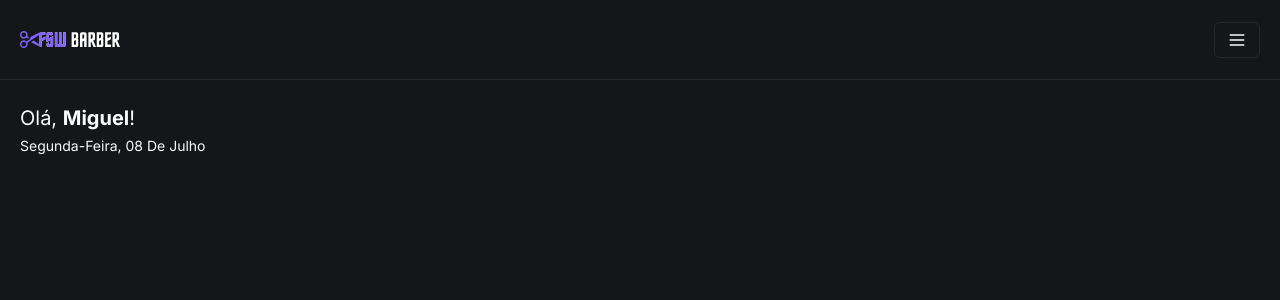
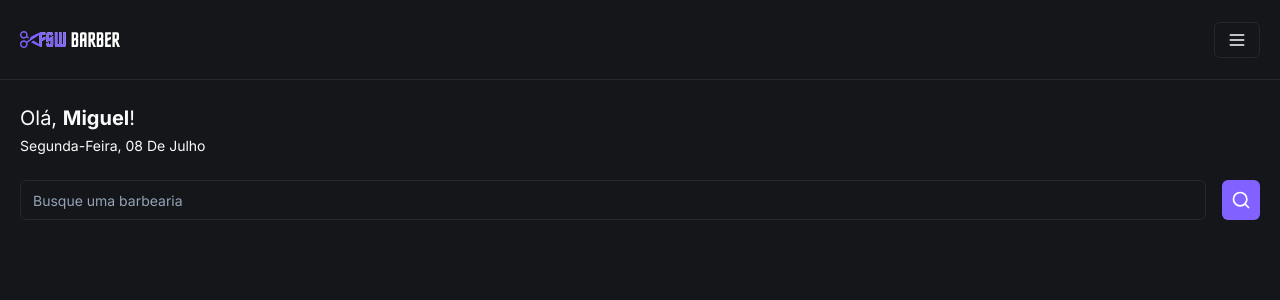
Before and after one commit to MatheusAltrao/FSW-barber, a Next.js app: page / in a window 1280 px wide. Shown: the top 300 px of the page. Built offline with nearby package versions, Linux system fonts and the light colour scheme.

Commit message:
:sparkles: feat(components/ui): Add `Search` component to `Home` page

```diff
--- a/src/app/page.tsx
+++ b/src/app/page.tsx
@@ -1,4 +1,5 @@
 import Header from '@/components/ui/header';
+import Search from '@/components/ui/search';
 import { format } from 'date-fns';
 import { ptBR } from 'date-fns/locale';
 
@@ -18,6 +19,10 @@ export default function Home() {
             })}
           </p>
         </div>
+
+        <div className="mt-6">
+          <Search />
+        </div>
       </div>
     </div>
   );
--- /dev/null
+++ b/src/components/ui/search.tsx
@@ -0,0 +1,20 @@
+'use client';
+import { SearchIcon } from 'lucide-react';
+import { Button } from './button';
+import { Input } from './input';
+
+const Search = () => {
+  return (
+    <div className="flex items-center gap-4 ">
+      <Input placeholder="Busque uma barbearia" />
+      <Button
+        variant={'default'}
+        size={'icon'}
+      >
+        <SearchIcon size={20} />
+      </Button>
+    </div>
+  );
+};
+
+export default Search;
```
